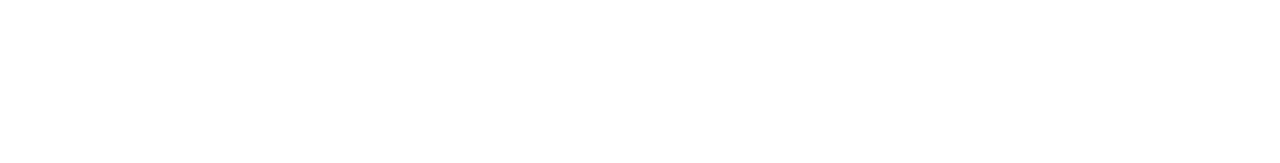
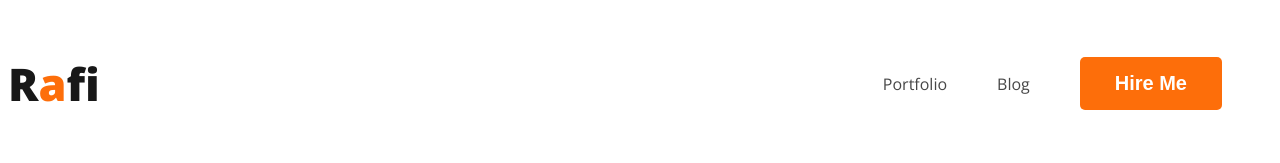
Before and after one commit to KawsarAhammedR5/developer-portfolio-2024, a plain HTML site: page index.html in a window 1280 px wide. Drawn offline with nearby package versions, Linux system fonts and the light colour scheme.

Commit message:
nav added

```diff
--- a/index.html
+++ b/index.html
@@ -3,9 +3,28 @@
 <head>
     <meta charset="UTF-8">
     <meta name="viewport" content="width=device-width, initial-scale=1.0">
-    <title>Developer Portfolio 2024</title>
+    <title>Developer portfolio 2024</title>
+    <link rel="preconnect" href="https://fonts.googleapis.com">
+<link rel="preconnect" href="https://fonts.gstatic.com" crossorigin>
+<link href="https://fonts.googleapis.com/css2?family=Kanit:wght@400;700;800&family=Open+Sans:ital,wght@0,300..800;1,300..800&display=swap" rel="stylesheet">
+    <link rel="stylesheet" href="styles/portfolio.css">
 </head>
 <body>
+    <header>
+        <nav>
+            <h3 class="nav-title">R<span class="text-primary">a</span>fi</h3>
+            <ul>
+                <li><a href="">Portfolio</a></li>
+                <li><a href="">Blog</a></li>
+                <li><button class="button-primary">Hire Me</button></li>
+            </ul>
+        </nav>
+    </header>
+    <main>
 
+    </main>
+    <footer>
+
+    </footer>
 </body>
 </html>
--- /dev/null
+++ b/styles/portfolio.css
@@ -0,0 +1,43 @@
+/* common shared Style */
+body{
+    font-family: "Open Sans", sans-serif;
+    font-optical-sizing: auto;
+    font-weight: weight;
+    font-style: normal;
+    font-variation-settings:"wdth" 100;
+}
+.button-primary{
+    color: #FFF;
+    border-radius: 5px;
+    border: 0;
+    background-color: #FD6E0A;
+    font-size: 20px;
+    font-weight: 700;
+    padding: 15px 35px;
+}
+/* nav related style */
+nav{
+    display: flex;
+    justify-content: space-between;
+    align-items: center;
+}
+.nav-title{
+    color: var(--Dark-01, #181818);
+    font-size: 45px;
+    font-weight: 800;
+}
+.text-primary{
+    color: #FD6E0A;
+}
+nav > ul{
+    display: flex;
+    align-items: center;
+}
+nav li{
+    list-style: none;
+    margin-right: 50px;
+}
+nav a{
+    text-decoration: none;
+    color: #474747;
+}
```
